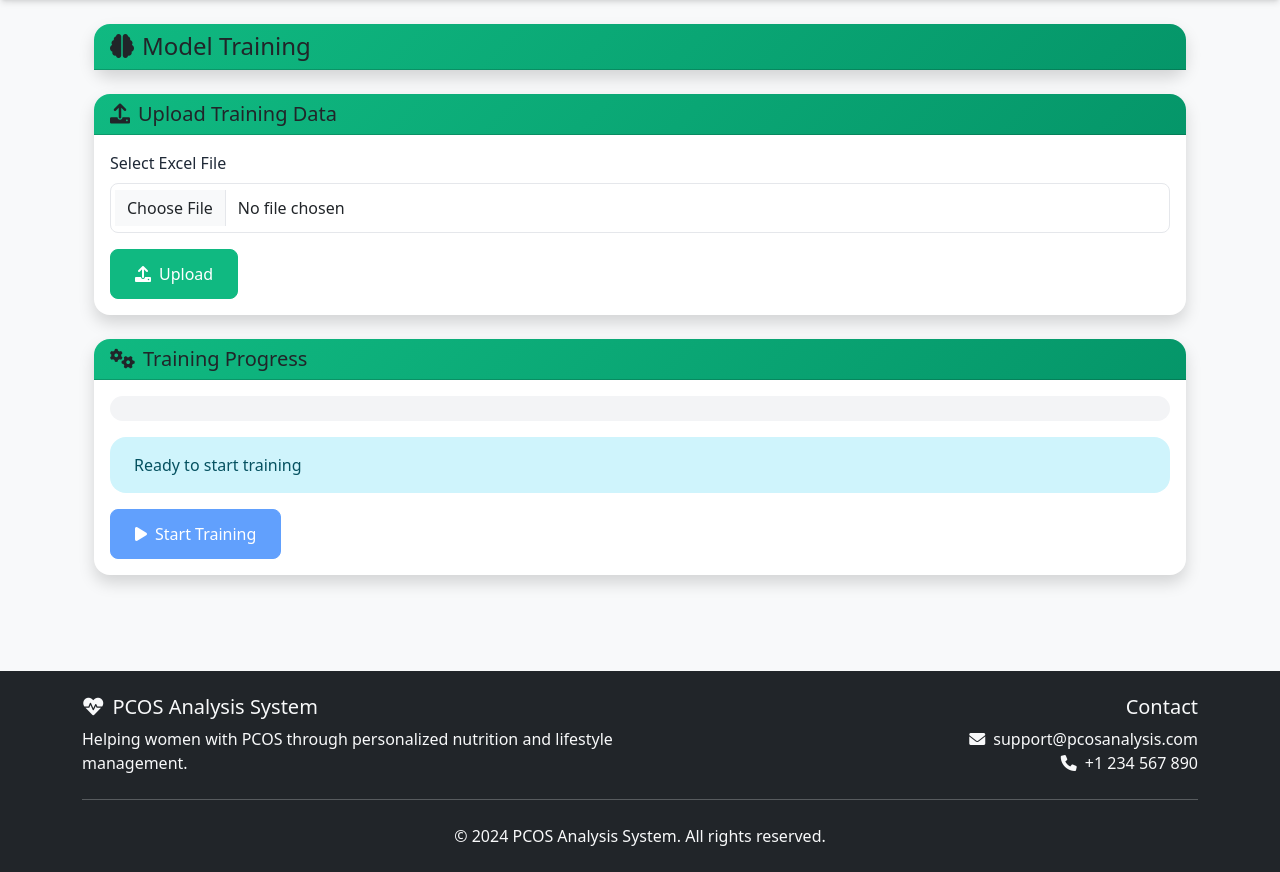
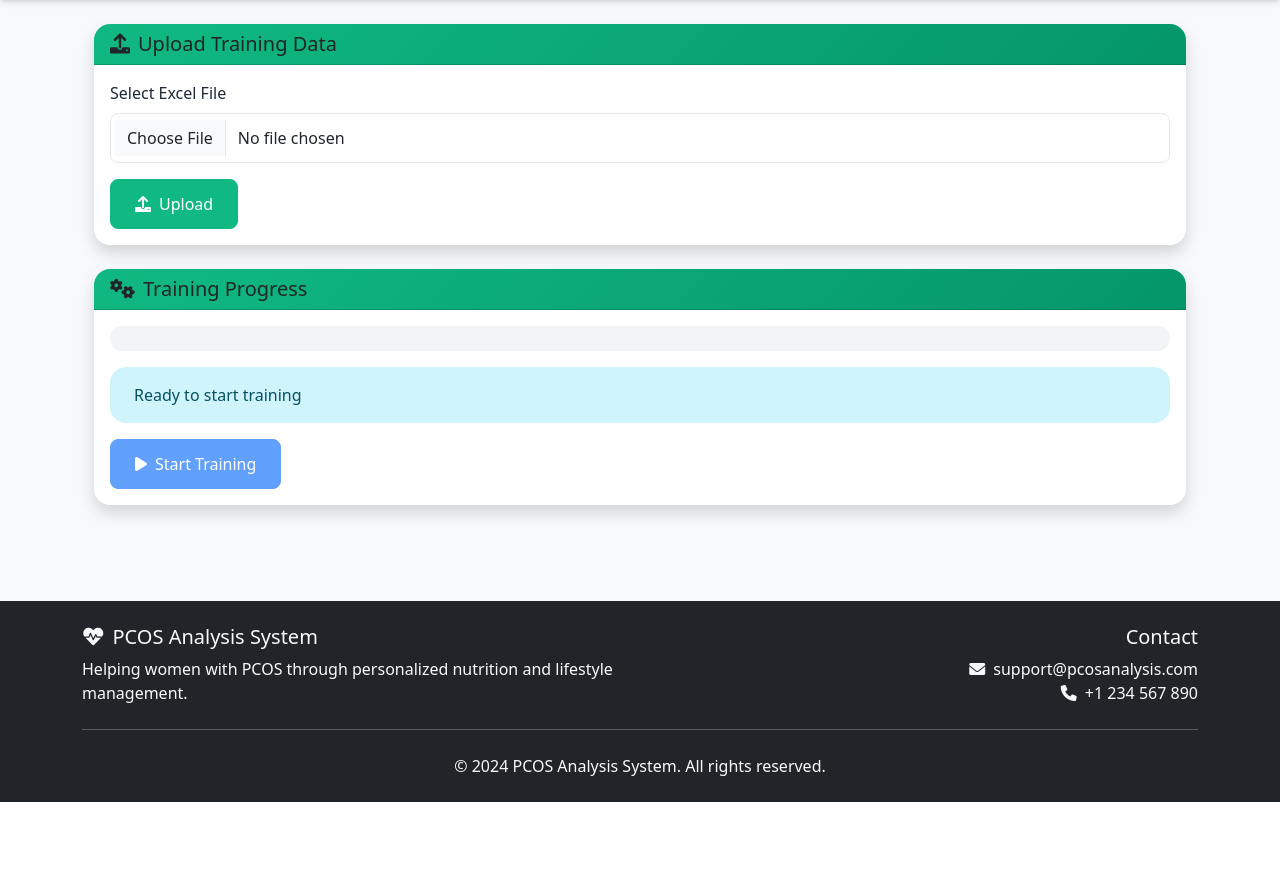
Before and after one commit to CodeExpert787/TVS_Scan, a FastAPI app: page /training in a window 1280 px wide. Shown: the part 56-928 px from the top of the page. After the commit the page ends 858 px from the top, so only its background shows below. Run offline with FastAPI, Linux system fonts and the light colour scheme; parts of the project's set-up code (start-up, migrations or seed data) failed here and were passed over.

Commit message:
remove model training

```diff
--- a/templates/training.html
+++ b/templates/training.html
@@ -48,16 +48,6 @@
 
 {% block content %}
 <div class="container-fluid">
-    <div class="row mb-4">
-        <div class="col-12">
-            <div class="card shadow">
-                <div class="card-header">
-                    <h2 class="h4 mb-0"><i class="fas fa-brain me-2"></i>Model Training</h2>
-                </div>
-            </div>
-        </div>
-    </div>
-
     <!-- Upload Section -->
     <div class="row mb-4">
         <div class="col-12">
```
